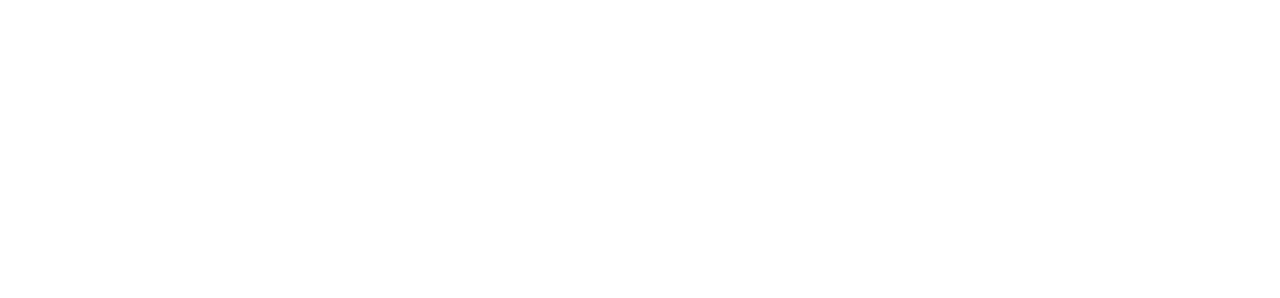
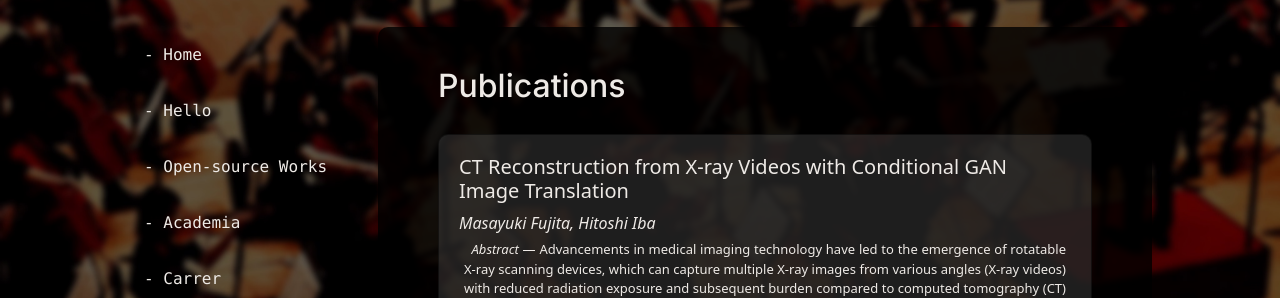
Before and after one commit to massanf/massanf.github.io, a Next.js app: page /academia in a window 1280 px wide. Before the commit this address had no page. Shown: the part 502-800 px from the top of the page. Built offline with nearby package versions, Linux system fonts and the light colour scheme.

Commit message:
add: publications

```diff
--- a/components/sidebar.tsx
+++ b/components/sidebar.tsx
@@ -15,7 +15,7 @@
                 <Link href="/">- Home</Link>
                 <Link href="/hello">- Hello</Link>
                 <Link href="/works">- Open-source Works</Link>
-                <Link href="/education">- Education</Link>
+                <Link href="/academia">- Academia</Link>
                 <Link href="/carrer">- Carrer</Link>
                 <Link href="/qualifications">- Qualifications</Link>
             </div>
--- a/components/titlesidebar.tsx
+++ b/components/titlesidebar.tsx
@@ -13,10 +13,10 @@
         // <SidebarContent sidebarStyle={titleSidebarStyle} />
         <div className={styles.contentArea}>
             <div className={titleSidebarStyle.sidebar}>
-                <Link href="/">- Home</Link>
+                {/* <Link href="/">- Home</Link> */}
                 <Link href="/hello">- Hello</Link>
                 <Link href="/works">- Open-source Works</Link>
-                <Link href="/education">- Education</Link>
+                <Link href="/academia">- Academia</Link>
                 <Link href="/carrer">- Carrer</Link>
                 <Link href="/qualifications">- Qualifications</Link>
             </div>
--- a/pages/education.tsx
+++ b/pages/academia.tsx
@@ -30,6 +30,36 @@
                         y: 0
                     }
                 }} className={styles.mainArea}>
+                <h2 className={styles.heading}>
+                    <p className={inter.className}>Publications</p>
+                </h2>
+                <div>
+                    <motion.div className={backgroundStyles.publication} initial="hidden" animate="visible" variants={{
+                        hidden: {
+                            scale: 1,
+                            opacity: 0,
+                            y: 25
+                        },
+                        visible: {
+                            scale: 1,
+                            opacity: 1,
+                            transition: {
+                                delay: 0,
+                                ease: "easeOut",
+                                duration: 0.4
+                            },
+                            y: 0
+                        }
+                    }}>
+                    {/* <div className={backgroundStyles.publication}> */}
+                        <h3>CT Reconstruction from X-ray Videos with Conditional GAN Image Translation</h3>
+                        <i>Masayuki Fujita, Hitoshi Iba</i>
+                        <div className={backgroundStyles.abstract}>
+                            &nbsp; <i>Abstract</i> — Advancements in medical imaging technology have led to the emergence of rotatable X-ray scanning devices, which can capture multiple X-ray images from various angles (X-ray videos) with reduced radiation exposure and subsequent burden compared to computed tomography (CT) scans. However, the potential utility of X-ray videos remain underexplored. This study introduces a novel CT reconstruction technique that combines the Filtered Back Projection method (FBP) with image-to-image translation using a conditional Generative Adversarial Network (conditional GAN). While conventional FBP from X-ray videos produces CT images marred by artifacts and noise due to perspective distortion, our results demonstrate that the Pix2Pix image translation network can effectively mitigate these artifacts, yielding CT scans of superior qualitative and quantitative value.
+                        </div>
+                        <div className={backgroundStyles.footnote}>Presented on 13th International Conference on Smart Computing and Artificial Intelligence (SCAI 2023)</div>
+                    </motion.div>
+                </div>
                 <h2 className={styles.heading}>
                     <p className={inter.className}>Education & Background</p>
                 </h2>
--- a/pages/index.tsx
+++ b/pages/index.tsx
@@ -32,8 +32,6 @@
                 width: '100%',
                 height: '100%',
                 backgroundSize: 'cover',
-                // paddingLeft: 'max(1em, env(safe-area-inset-left))',
-                // paddingRight: 'max(1em, env(safe-area-inset-right))'
             }}>
                 <div className={titleStyles.maincontainer}>
                     <div className={titleStyles.contentArea}>
--- a/styles/Background.module.css
+++ b/styles/Background.module.css
@@ -178,6 +178,34 @@
     color: #777;
 }
 
+.publication {
+    border: 1px solid #fff;
+    background-color: rgba(100, 100, 100, .3);
+    border: 1px solid rgba(0, 0, 0, 0.5);
+    padding: 20px;
+    border-radius: 10px;
+    margin-bottom: 30px;
+}
+
+.publication h3 {
+    font-size: 20px;
+}
+
+.abstract {
+    font-size: 13px;
+    padding: 5px;
+    padding-bottom: 10px;
+    text-align: justify;
+}
+
+.footnote {
+    border-top: 1px solid #444;
+    padding-top: 15px;
+    font-size: 13px;
+    text-align: right;
+    color: #aaa;
+}
+
 /* Mobile */
 @media (max-width: 700px) {
     .header::before {
```
